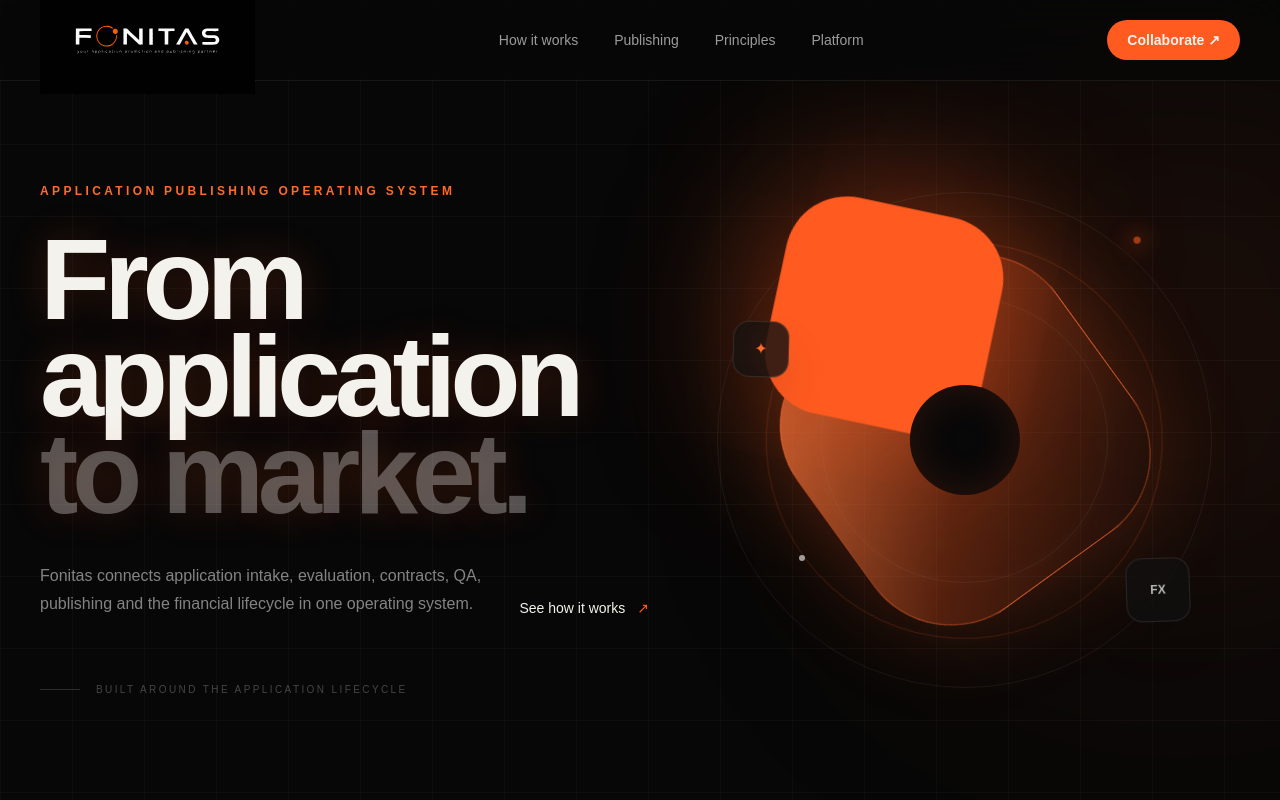
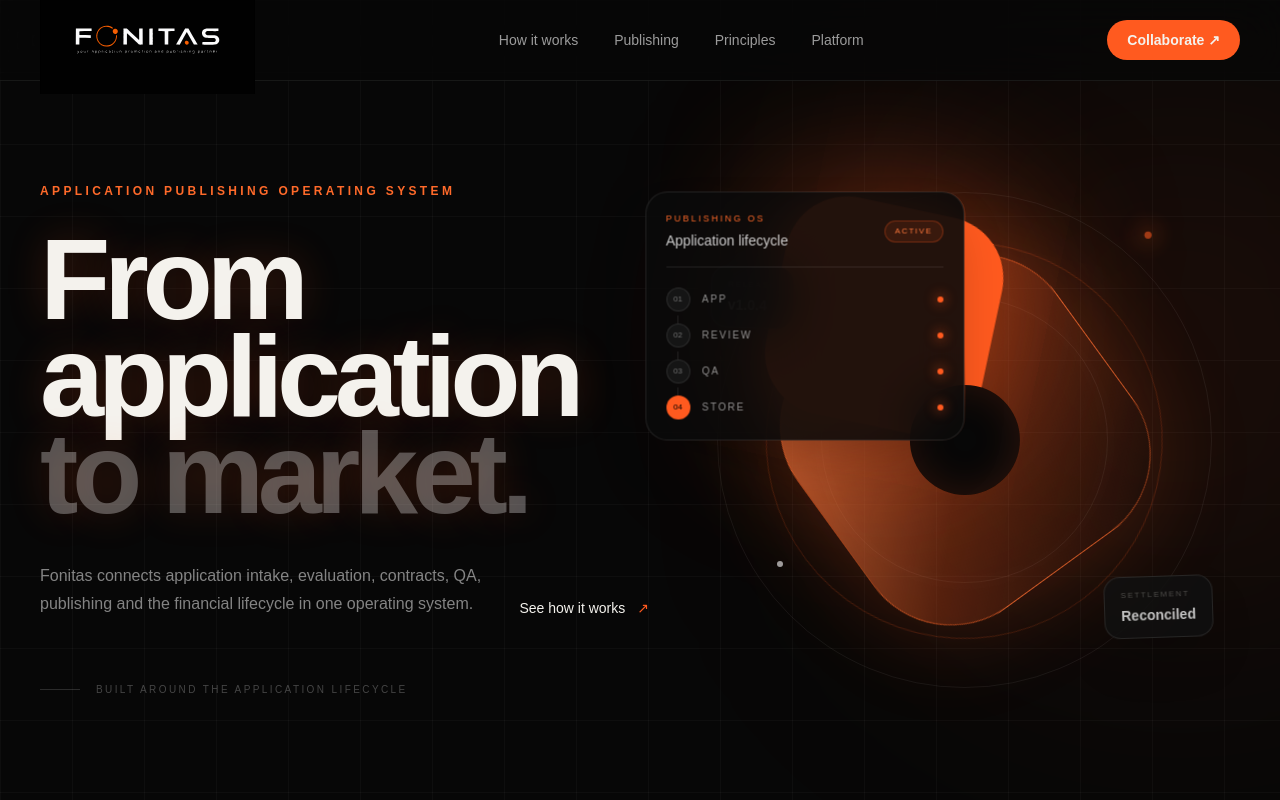
Before and after one commit to mohamad-es/Fonitas-website, a Next.js app: page / in a window 1280 px wide. Shown: the top 800 px of the page. Built offline with nearby package versions, Linux system fonts and the light colour scheme.

Commit message:
refactor: make hero visual represent application lifecycle

```diff
--- a/components/home/hero-orbit.tsx
+++ b/components/home/hero-orbit.tsx
@@ -1,6 +1,13 @@
 "use client";
 
 import { useEffect, useRef } from "react";
+
+const flow = [
+  ["01", "APP"],
+  ["02", "REVIEW"],
+  ["03", "QA"],
+  ["04", "STORE"],
+];
 
 export function HeroOrbit() {
   const ref = useRef<HTMLDivElement>(null);
@@ -40,10 +47,36 @@ export function HeroOrbit() {
       <div className="hero-orbit-core absolute left-1/2 top-1/2 h-[38%] w-[38%] -translate-x-1/2 -translate-y-1/2 rotate-12 rounded-[28%] bg-[#ff5a1f]" />
       <div className="absolute left-1/2 top-1/2 h-[20%] w-[20%] -translate-x-1/2 -translate-y-1/2 rounded-full bg-[#080808] shadow-[inset_0_0_40px_rgba(255,90,31,.15)]" />
 
-      <div className="hero-float absolute left-[8%] top-[30%] flex h-14 w-14 items-center justify-center rounded-2xl border border-white/10 bg-[#101010]/80 text-[#ff6a2a] shadow-2xl backdrop-blur-xl">✦</div>
-      <div className="hero-float-delayed absolute bottom-[17%] right-[9%] flex h-16 w-16 items-center justify-center rounded-2xl border border-white/10 bg-[#101010]/80 text-xs font-semibold text-white/70 shadow-2xl backdrop-blur-xl">FX</div>
-      <div className="hero-dot absolute right-[18%] top-[13%] h-2 w-2 rounded-full bg-[#ff5a1f] shadow-[0_0_25px_8px_rgba(255,90,31,.35)]" />
-      <div className="absolute bottom-[28%] left-[20%] h-1.5 w-1.5 rounded-full bg-white/60" />
+      <div className="absolute left-1/2 top-1/2 z-10 w-[58%] -translate-x-1/2 -translate-y-1/2 rounded-[22px] border border-white/10 bg-[#0b0b0b]/90 p-5 shadow-2xl backdrop-blur-xl transition-transform duration-500" style={{ transform: "translate(calc(-50% + var(--mx, 0px)), calc(-50% + var(--my, 0px)))" }}>
+        <div className="flex items-center justify-between border-b border-white/10 pb-4">
+          <div>
+            <p className="text-[9px] uppercase tracking-[.25em] text-[#ff6a2a]">Publishing OS</p>
+            <p className="mt-1 text-sm font-medium text-white/80">Application lifecycle</p>
+          </div>
+          <span className="rounded-full border border-[#ff5a1f]/30 bg-[#ff5a1f]/10 px-2.5 py-1 text-[8px] uppercase tracking-[.18em] text-[#ff7a3d]">Active</span>
+        </div>
+        <div className="mt-5 space-y-3">
+          {flow.map(([number, label], index) => (
+            <div key={number} className="relative flex items-center gap-3">
+              {index < flow.length - 1 && <span className="absolute left-[11px] top-7 h-4 w-px bg-white/10" />}
+              <span className={`relative z-10 flex h-6 w-6 items-center justify-center rounded-full border text-[8px] ${index === 3 ? "border-[#ff5a1f]/50 bg-[#ff5a1f] text-black" : "border-white/10 bg-[#151515] text-white/40"}`}>{number}</span>
+              <span className="text-[10px] uppercase tracking-[.18em] text-white/55">{label}</span>
+              <span className="ml-auto h-1.5 w-1.5 rounded-full bg-[#ff5a1f] shadow-[0_0_12px_3px_rgba(255,90,31,.3)]" />
+            </div>
+          ))}
+        </div>
+      </div>
+
+      <div className="hero-float absolute left-[4%] top-[20%] rounded-2xl border border-white/10 bg-[#101010]/85 px-4 py-3 shadow-2xl backdrop-blur-xl">
+        <p className="text-[8px] uppercase tracking-[.2em] text-white/25">Release</p>
+        <p className="mt-1 text-sm font-semibold text-white/75">v1.0.4</p>
+      </div>
+      <div className="hero-float-delayed absolute bottom-[14%] right-[5%] rounded-2xl border border-white/10 bg-[#101010]/85 px-4 py-3 shadow-2xl backdrop-blur-xl">
+        <p className="text-[8px] uppercase tracking-[.2em] text-white/25">Settlement</p>
+        <p className="mt-1 text-sm font-semibold text-white/75">Reconciled</p>
+      </div>
+      <div className="hero-dot absolute right-[16%] top-[12%] h-2 w-2 rounded-full bg-[#ff5a1f] shadow-[0_0_25px_8px_rgba(255,90,31,.35)]" />
+      <div className="absolute bottom-[27%] left-[16%] h-1.5 w-1.5 rounded-full bg-white/60" />
     </div>
   );
 }
```
